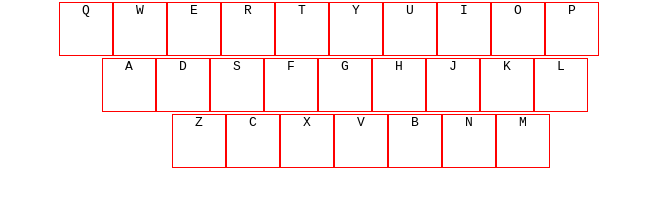
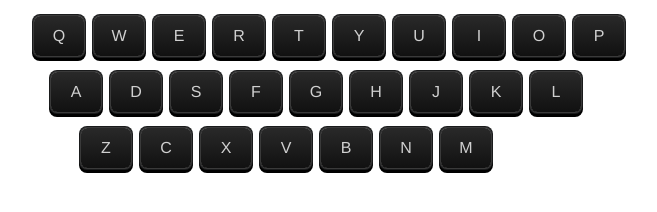
Before and after one commit to zhouchunyu/bookmarks, a plain HTML site: page index.html in a window 1280 px wide. Shown: the whole page, without its empty margins (311-968 px from the left). Drawn offline with Linux system fonts and the light colour scheme.

Commit message:
make kbd more beautiful

```diff
--- a/index.html
+++ b/index.html
@@ -11,7 +11,8 @@
   <header>
   </header>
   <main>
-    <div id='main'></div>
+    <div id='main'>
+    </div>
   </main>
   <footer></footer>
   <script>
@@ -37,12 +38,14 @@
     index = 0
     while(index < keys.length){
       rowDiv = document.createElement('div')
+      rowDiv.className += 'row'
       main.appendChild(rowDiv)
       row = keys[index]
       column = 0
       while(column < keys[index].length){
         kbd = document.createElement('kbd')
         kbd.textContent = row[column]
+        kbd.className += 'kbd'
         button = document.createElement('button')
         button.textContent = '编辑'
         button.id = row[column]
--- a/style.css
+++ b/style.css
@@ -5,13 +5,26 @@
 a {
   text-decoration: none;
 }
-kbd {
-  border: 1px solid red;
-  width: 4em;
-  height: 4em;
-  display: inline-block;
+.row {
+  margin: 16px;
+}
+.row > .kbd {
+  margin: 0 5px;
+}
+.kbd {
   text-transform: uppercase;
   position: relative;
+  width: 50px;
+  height: 40px;
+  background: linear-gradient(to bottom, #292929 0%,#111111 100%);
+  color: #D0D0D0;
+  border-radius: 6px;
+  border: none;
+  display: inline-flex;
+  align-items: center;
+  justify-content: center;
+  box-shadow: 0 0 0px 1px #3A3A3A, 0 0 0px 2px #1A1B1C, 0 3px 0 2px #000000;
+  font-family: Helvetica;
 }
 kbd > button {
   position: absolute;
@@ -26,9 +39,9 @@ main{
   text-align: center;
 }
 #main > div:nth-child(2) {
-  margin-left: 2em;
+  margin-left: -10px;
 }
 
 #main > div:nth-child(3) {
-  margin-left: 4em;
+  margin-left: -70px;
 }
```
